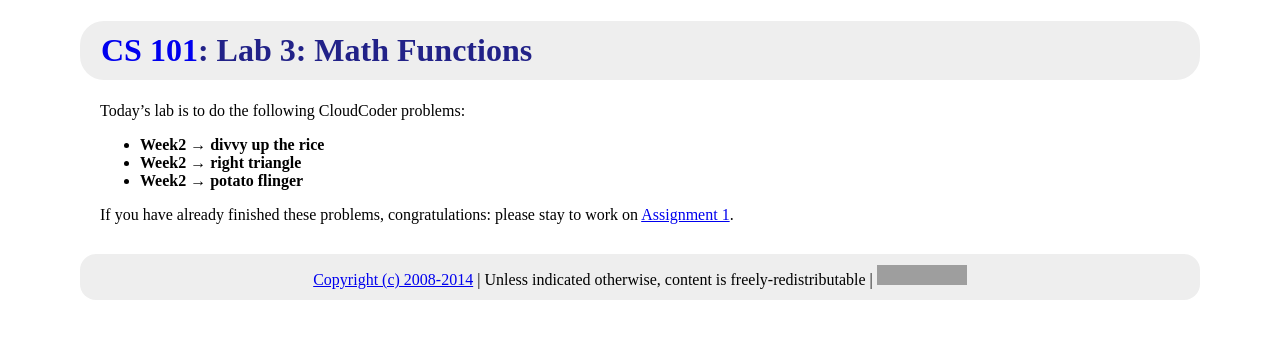
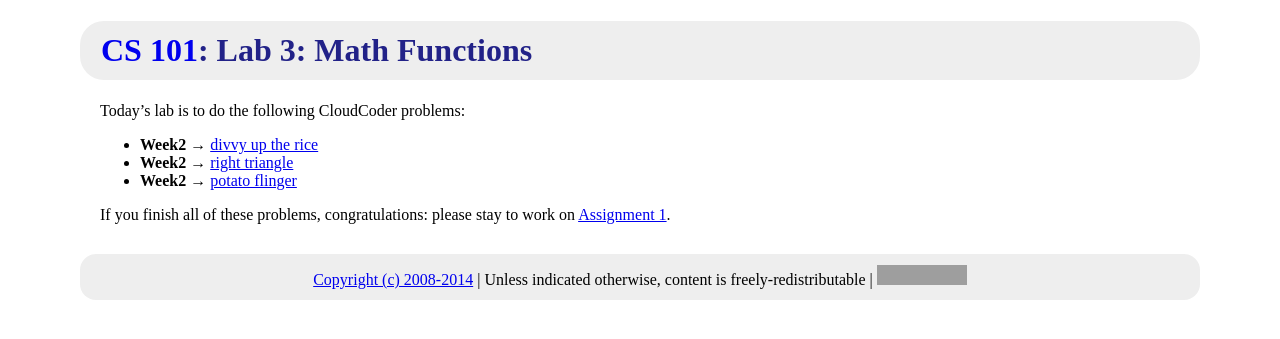
Before and after one commit to ycpcs/cs101-spring2014, a Jekyll site: the page built from labs/lab03.md, in a window 1280 px wide. Shown: the top 339 px of the page. Built offline with Jekyll 4.4.1, drawn with Linux system fonts in a browser that asks for light colours; Markdown is read by kramdown in place of the engine named in the settings; grey boxes are pictures that could not be loaded.

```diff
--- a/labs/lab03.md
+++ b/labs/lab03.md
@@ -5,8 +5,8 @@ title: "Lab 3: Math Functions"
 
 Today's lab is to do the following CloudCoder problems:
 
--   <b>Week2</b> &rarr; <b>divvy up the rice</b>
--   <b>Week2</b> &rarr; <b>right triangle</b>
--   <b>Week2</b> &rarr; <b>potato flinger</b>
+-   <b>Week2</b> &rarr; <a href="https://cs.ycp.edu/cloudcoder/#exercise?c=5,p=90">divvy up the rice</a>
+-   <b>Week2</b> &rarr; <a href="https://cs.ycp.edu/cloudcoder/#exercise?c=5,p=120">right triangle</a>
+-   <b>Week2</b> &rarr; <a href="https://cs.ycp.edu/cloudcoder/#exercise?c=5,p=121">potato flinger</a>
 
-If you have already finished these problems, congratulations: please stay to work on [Assignment 1](../assign/assign01.html).
+If you finish all of these problems, congratulations: please stay to work on [Assignment 1](../assign/assign01.html).
```
